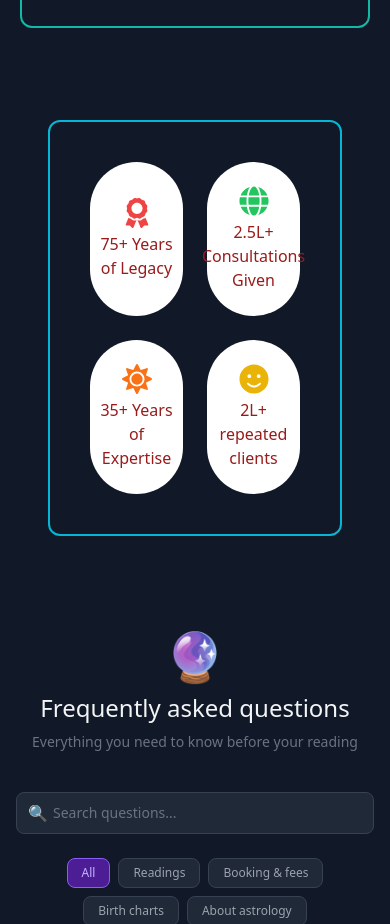
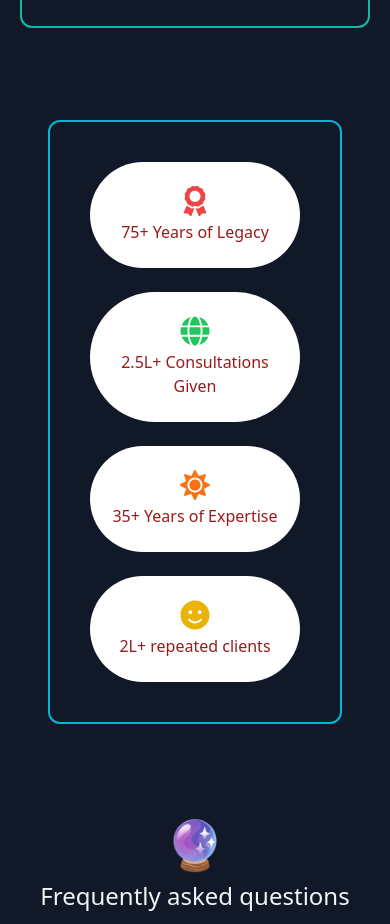
Before and after one commit to yug1307/Pinaki-Pachchigar, a React (Vite) app: page / in a window 390 px wide. Shown: the part 4383-5307 px from the top of the page. Built offline with nearby package versions, Linux system fonts and the light colour scheme.

Commit message:
Change grid layout from 2 columns to 1 column

```diff
--- a/src/pages/Figures.jsx
+++ b/src/pages/Figures.jsx
@@ -13,7 +13,7 @@ const Figures = () => {
     <>
       <section className="bg-gray-900 p-12">
 
-        <div className="grid grid-cols-2 md:grid-cols-4 md:max-w-3xl mx-auto border-2 border-cyan-500 rounded-xl p-10 gap-6">
+        <div className="grid grid-cols-1 md:grid-cols-4 md:max-w-3xl mx-auto border-2 border-cyan-500 rounded-xl p-10 gap-6">
           {reasons.map((item, index) => (
 
             <div
```
